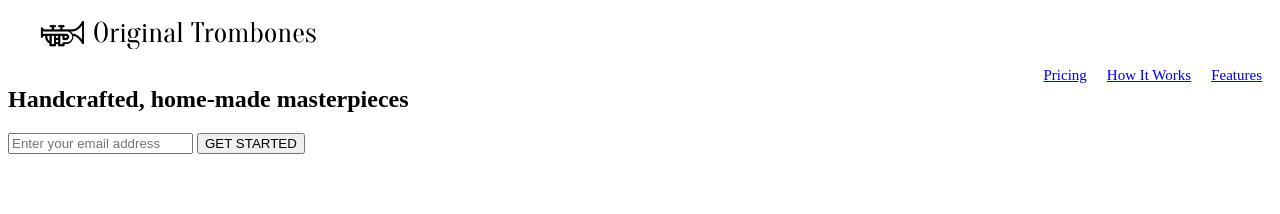
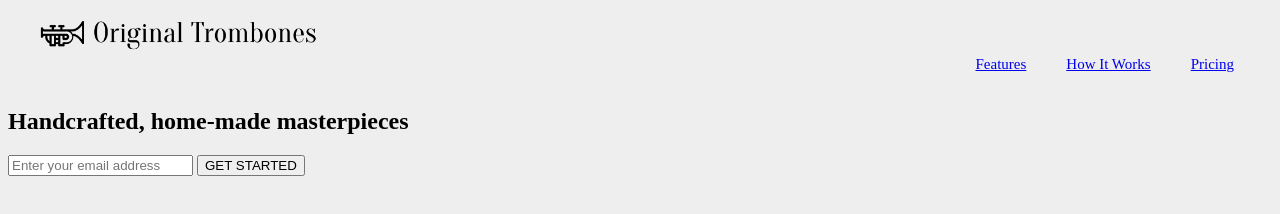
Before and after one commit to Adholah96/FinalProject, a plain HTML site: page index.html in a window 1280 px wide. Drawn offline with Linux system fonts and the light colour scheme.

Commit message:
final commit

```diff
--- a/index.html
+++ b/index.html
@@ -8,17 +8,17 @@
     <title>Document</title>
 </head>
 <body>
-    <div>
+    <div id="upscale">
         <header id="header">
             <img id="header-img" src="assets/product-landing-page-logo.png">
-            <nav id="nav-bar">
-                <a id="nav-link" href="#">Features</a>
-                <a id="nav-link" href="#">How It Works</a>
-                <a id="nav-link" href="#">Pricing</a>
-            </nav>
+                <ul>
+                    <li><a id="nav-link" href="#">Features</a></li>
+                    <li><a id="nav-link" href="#">How It Works</a></li>
+                    <li><a id="nav-link" href="#">Pricing</a></li>
+                </ul>
         </header>
     </div>
-    <div>
+    <div id="middle">
         <h2>Handcrafted, home-made masterpieces</h2>
         <Form id="form" action="https://www.freecodecamp.com/email-submit">
             <input id="email" type="email" placeholder="Enter your email address">
--- a/styles.css
+++ b/styles.css
@@ -1,18 +1,33 @@
+body{
+    background-color: #EEEEEE;
+}
+
 #header-img{
     width: 300px;
     height: auto;
     padding: 10px;
 }
 #header{
-    position: relative;
+    height: 80px;
+    width: 100%;
 }
-#header a{
+#header ul{
+    float: right;
+    margin-right: 20px;
+}
+#header ul li{
+    list-style: none;
+    margin: 0px 8px;
+    display: inline-block;
+    line-height: 80px;
+}
+#header ul li a{
     font-size: 15px;
     padding: 1px 10px;
     transition: .4s;
-    float: right;
-    margin-bottom: 400px;
 }
-#nav-bar{
-    background-color: grey;
+#upsale #middle{
+    position: absolute;
+    top: 50px;
+    left: 50px;
 }
```
